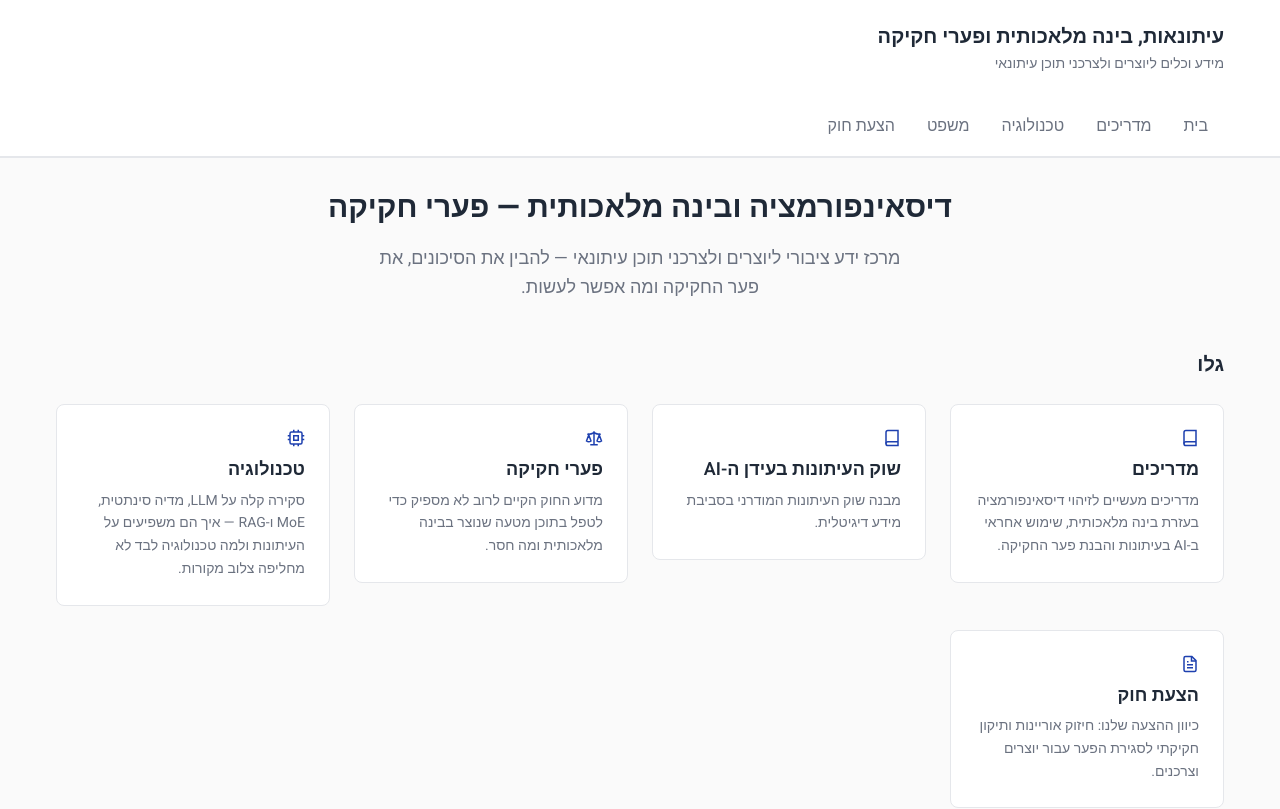
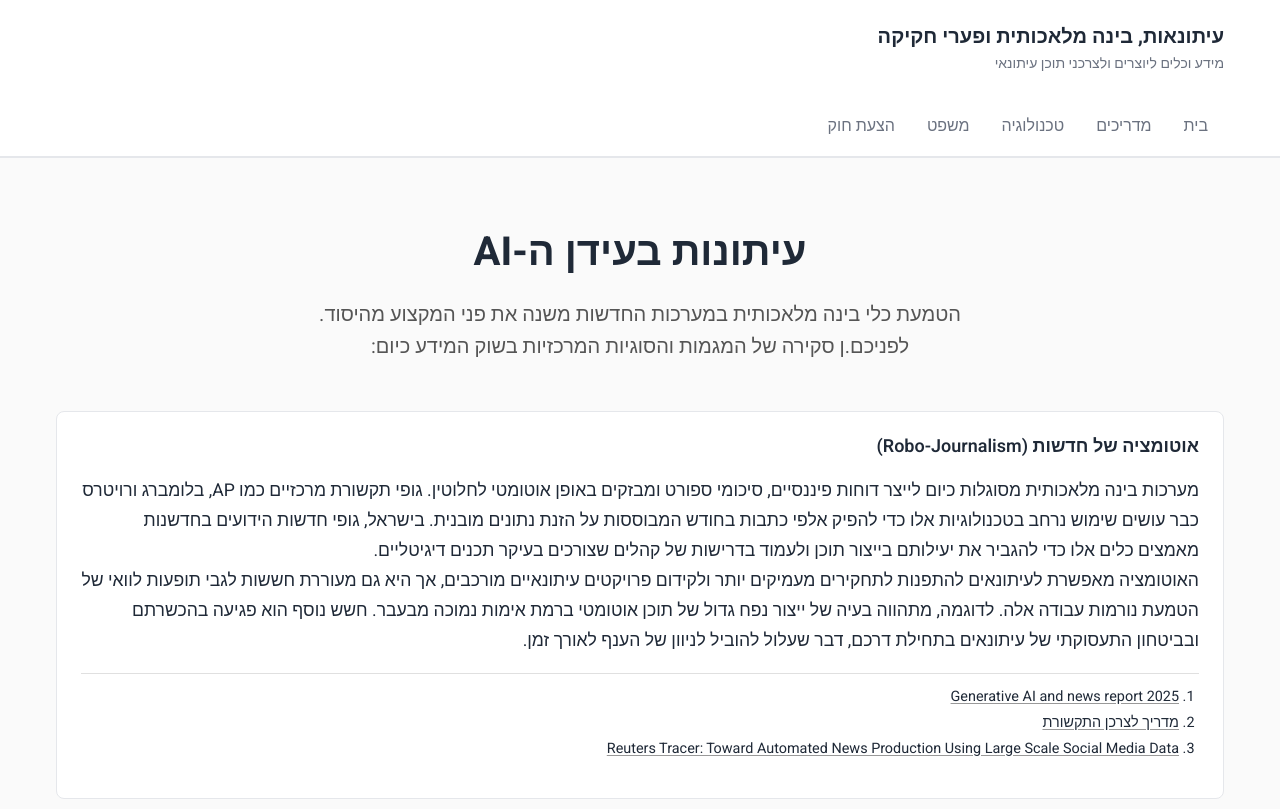
Before and after one commit to hagar-dolev/emet_mida, a React (Vite) app: page / in a window 1280 px wide. Shown: the top 809 px of the page. Built offline with nearby package versions, Linux system fonts and the light colour scheme; no server answers.

Commit message:
changing the homepage on first open

```diff
--- a/src/App.tsx
+++ b/src/App.tsx
@@ -11,7 +11,7 @@
 export default function App() {
   return (
     <Routes>
-      <Route path="/" element={<Home />} /> {/* TODO: maybe change here. */}
+      <Route path="/" element={<Journalism />} /> {/* TODO: maybe change here. */}
       <Route path="/guides" element={<GuidesIndex />} />
       <Route path="/guides/:slug" element={<GuidePage />} />
       <Route path="/journalism" element={<Journalism />} />
```
